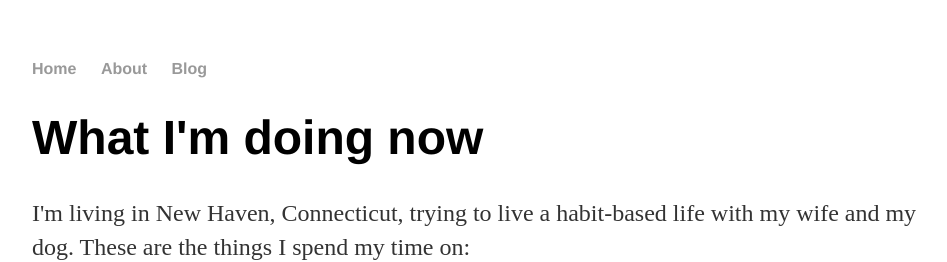
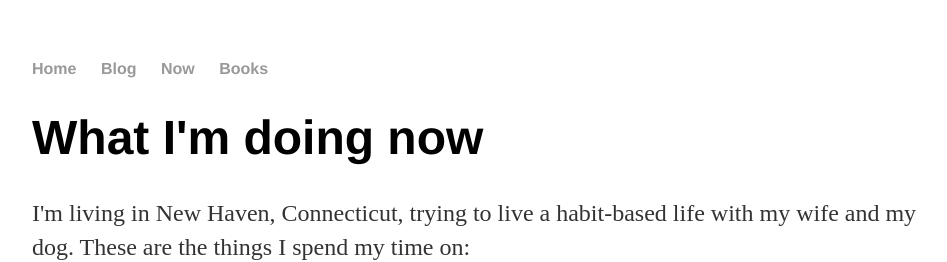
Before and after one commit to a-trost/a-trost.github.io, a Jekyll site: the page built from now/index.html, in a window 1280 px wide. Shown: the top 262 px of the page, without its empty margins (160-1107 px from the left). Built offline with Jekyll 4.4.1, drawn with Linux system fonts in a browser that asks for light colours.

Commit message:
Added Books to menu

```diff
--- a/_layouts/default.html
+++ b/_layouts/default.html
@@ -9,8 +9,10 @@
 			<nav>
 	    		<ul>
 	        		<li><a href="/">Home</a></li>
-		        	<li><a href="/about">About</a></li>
+
 	        		<li><a href="/blog">Blog</a></li>
+				<li><a href="/now">Now</a></li>
+				<li><a href="/books">Books</a></li>
 	    		</ul>
 			</nav>
 			<div class="container">
```
